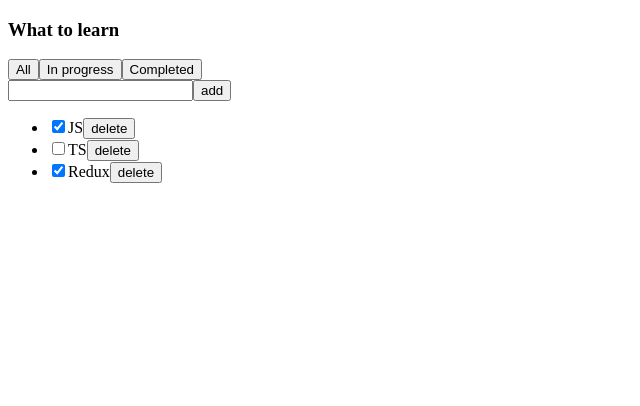
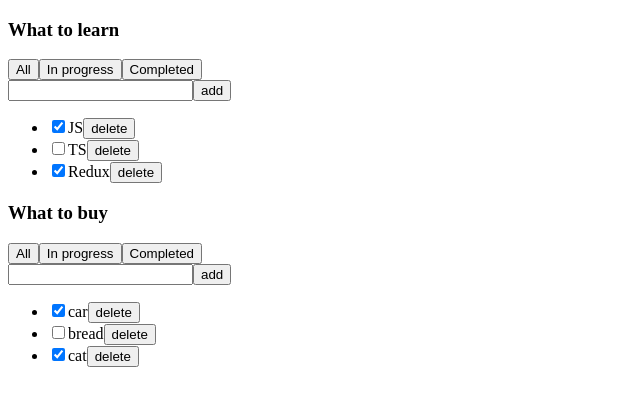
Before and after one commit to KseniaPopova02/ToDoList-React-TS, a React (Create React App) app: page / in a window 1280 px wide. Shown: the top 406 px of the page, without its empty margins (0-640 px from the left). Built offline with nearby package versions, Linux system fonts and the light colour scheme.

Commit message:
add: encapsulative logic

```diff
--- a/src/App.tsx
+++ b/src/App.tsx
@@ -4,59 +4,107 @@ import { nanoid } from "nanoid";
 
 export type FilterValuesType = "all" | "completed" | "inProgress";
 
+type todoListType = {
+  id: string;
+  title: string;
+  filter: FilterValuesType;
+};
+
 function App() {
-  const [tasks, setTasks] = useState([
+  const todoListLearnId = nanoid();
+  const todoListBuyId = nanoid();
+  const [todoLists, setTodoLists] = useState<Array<todoListType>>([
+    {
+      id: todoListLearnId,
+      title: "What to learn",
+      filter: "all",
+    },
+    {
+      id: todoListBuyId,
+      title: "What to buy",
+      filter: "all",
+    },
+  ]);
+
+  const [tasks, setTasks] = useState({
+    [todoListLearnId]: [
       { id: nanoid(), title: "JS", isDone: true },
       { id: nanoid(), title: "TS", isDone: false },
       { id: nanoid(), title: "Redux", isDone: true },
-  ]);
-  const [filter, setFilter] = useState<FilterValuesType>("all");
+    ],
+    [todoListBuyId]: [
+      { id: nanoid(), title: "car", isDone: true },
+      { id: nanoid(), title: "bread", isDone: false },
+      { id: nanoid(), title: "cat", isDone: true },
+    ],
+  });
 
-  let tasksForTodoList = tasks;
-  if (filter === "completed") {
-    tasksForTodoList = tasks.filter((task) => task.isDone);
-  }
-  if (filter === "inProgress") {
-    tasksForTodoList = tasks.filter((task) => !task.isDone);
-  }
-
-  const addTask = (item: string) => {
+  const handleAddTask = (item: string, todoListId: string) => {
     const newTask = {
       id: nanoid(),
       title: item,
       isDone: false,
     };
-    const newTasks = [newTask, ...tasks];
-    setTasks(newTasks);
+    const todoListTasks = tasks[todoListId];
+    const newTasks = [newTask, ...todoListTasks];
+    tasks[todoListId] = newTasks;
+    setTasks({ ...tasks });
   };
 
-  const changeTaskStatus = (id: string) => {
-    const updatedTasks = tasks.map((task) => {
-      if (task.id === id) {
+  const changeTaskStatus = (taskId: string, todoListId: string) => {
+    const updatedTasks = { ...tasks };
+    const todoListTasks = updatedTasks[todoListId];
+    const updatedTodoListTasks = todoListTasks.map((task) => {
+      if (task.id === taskId) {
         return { ...task, isDone: !task.isDone };
       }
       return task;
     });
+    updatedTasks[todoListId] = updatedTodoListTasks;
     setTasks(updatedTasks);
   };
 
-  const changeFilter = (value: FilterValuesType) => {
-    setFilter(value);
+  const changeFilter = (value: FilterValuesType, todoListId: string) => {
+    const updatedTodoLists = todoLists.map((todoList) => {
+      if (todoList.id === todoListId) {
+        return { ...todoList, filter: value };
+      }
+      return todoList;
+    });
+    setTodoLists(updatedTodoLists);
   };
 
-  const deleteTask = (id: string) => {
-    const filteredTasks = tasks.filter((task) => task.id !== id);
-    setTasks(filteredTasks);
+  const deleteTask = (taskId: string, todoListId: string) => {
+    const todoListTasks = tasks[todoListId];
+    const filteredTasks = todoListTasks.filter((task) => task.id !== taskId);
+    tasks[todoListId] = filteredTasks;
+    setTasks({ ...tasks });
   };
+
+  return (
+    <>
+      {todoLists.map((todoList) => {
+        let tasksForTodoList = tasks[todoList.id];
+        if (todoList.filter === "completed") {
+          tasksForTodoList = tasksForTodoList.filter((task) => task.isDone);
+        }
+        if (todoList.filter === "inProgress") {
+          tasksForTodoList = tasksForTodoList.filter((task) => !task.isDone);
+        }
         return (
           <TodoList
-      title={"What to learn"}
+            key={todoList.id}
+            id={todoList.id}
+            title={todoList.title}
             tasks={tasksForTodoList}
             deleteTask={deleteTask}
             changeFilter={changeFilter}
-      addTask={addTask}
+            handleAddTask={handleAddTask}
             changeTaskStatus={changeTaskStatus}
           />
+        );
+      })}
+    </>
   );
 }
 
--- a/src/modules/TodoList/TodoList.tsx
+++ b/src/modules/TodoList/TodoList.tsx
@@ -10,10 +10,11 @@ type TaskType = {
 type PropsType = {
   title: string;
   tasks: Array<TaskType>;
-  deleteTask: (id: string) => void;
-  changeFilter: (value: FilterValuesType) => void;
-  addTask: (value: string) => void;
-  changeTaskStatus: (id: string) => void;
+  deleteTask: (taskId: string, todoListId: string) => void;
+  changeFilter: (value: FilterValuesType, todoListId: string) => void;
+  handleAddTask: (item: string, todoListId: string) => void;
+  changeTaskStatus: (taskId: string, todoListId: string) => void;
+  id: string;
 };
 
 export const TodoList = (props: PropsType) => {
@@ -25,7 +26,7 @@ export const TodoList = (props: PropsType) => {
 
   const handleKeyPress = (e: KeyboardEvent<HTMLInputElement>) => {
     if (e.charCode === 13) {
-      props.addTask(newTaskTitle);
+      props.handleAddTask(newTaskTitle, props.id);
       setNewTaskTitle("");
     }
   };
@@ -34,20 +35,20 @@ export const TodoList = (props: PropsType) => {
     if (newTaskTitle.trim() === "") {
       return;
     }
-    props.addTask(newTaskTitle.trim());
+    props.handleAddTask(newTaskTitle.trim(), props.id);
     setNewTaskTitle("");
   };
 
   const handleFilterChange = (value: FilterValuesType) => {
     switch (value) {
       case "all":
-        props.changeFilter("all");
+        props.changeFilter("all", props.id);
         break;
       case "inProgress":
-        props.changeFilter("inProgress");
+        props.changeFilter("inProgress", props.id);
         break;
       case "completed":
-        props.changeFilter("completed");
+        props.changeFilter("completed", props.id);
         break;
       default:
         break;
@@ -93,11 +94,11 @@ export const TodoList = (props: PropsType) => {
       <ul>
         {props.tasks.map((task) => {
           const handleDeleteTask = () => {
-            props.deleteTask(task.id);
+            props.deleteTask(task.id, props.id);
           };
 
           const handleCheckboxChange = () => {
-            props.changeTaskStatus(task.id);
+            props.changeTaskStatus(task.id, props.id);
           };
 
           return (
```
Lines whose indentation alone changed are shown as unchanged.
